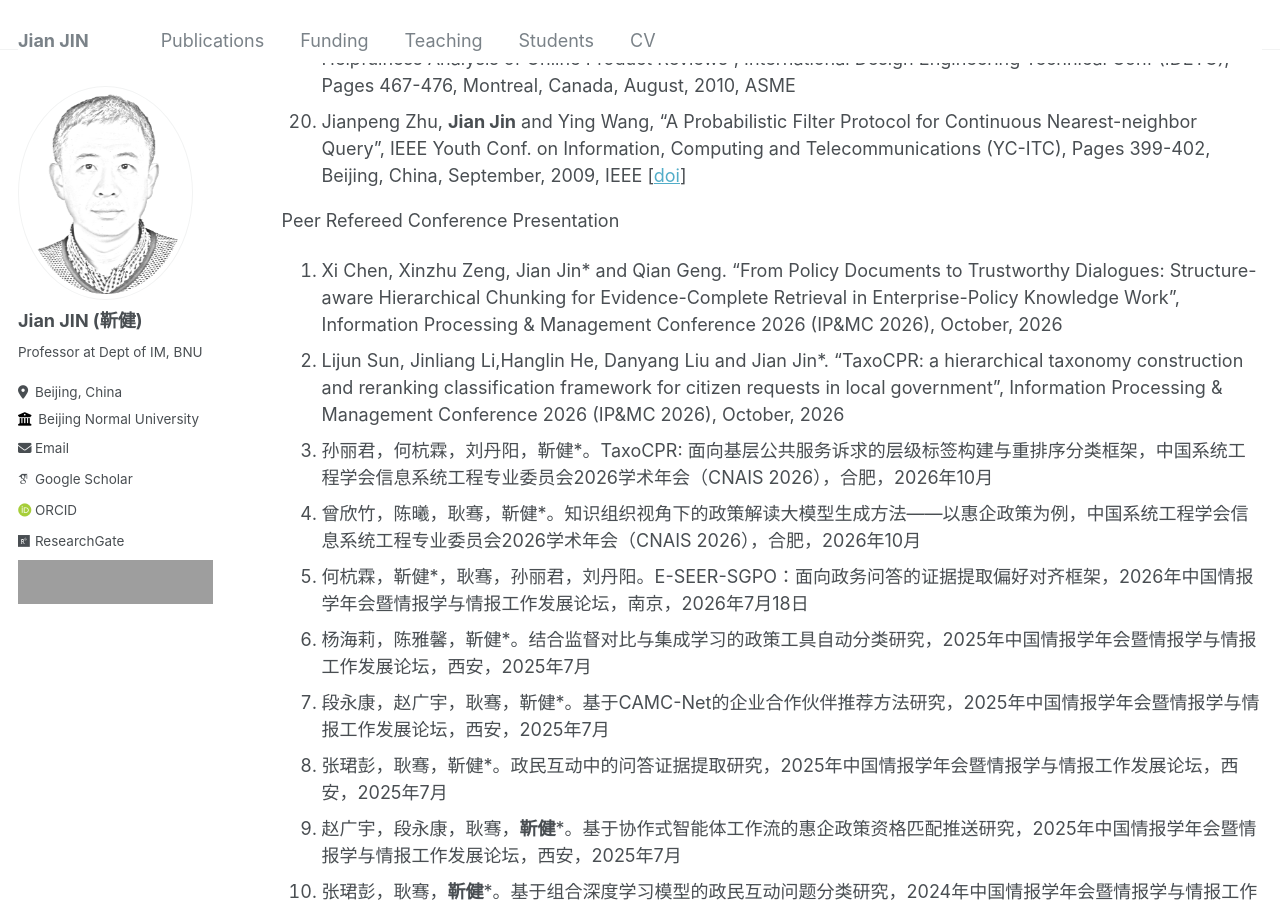
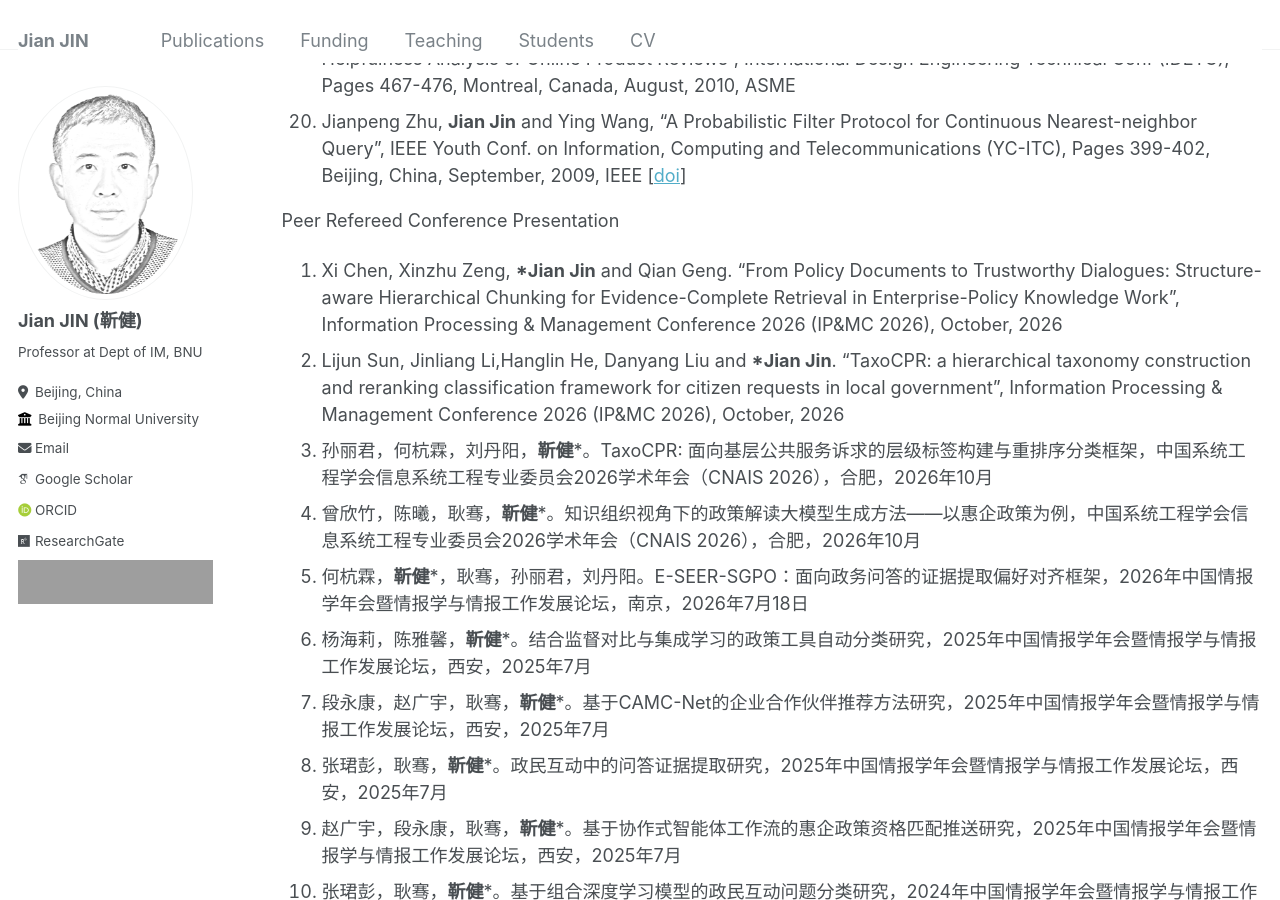
Before and after one commit to xjtujay/xjtujay.github.io, a Jekyll site: the page built from _pages/publications.md, in a window 1280 px wide and 900 px high, scrolled down 6938 px. Built offline with Jekyll 4.4.1, drawn with Linux system fonts in a browser that asks for light colours; some web fonts are replaced; grey boxes are pictures that could not be loaded.

```diff
--- a/_pages/publications.md
+++ b/_pages/publications.md
@@ -109,14 +109,14 @@ Peer Refereed Conference Paper
 1.	Jianpeng Zhu, **Jian Jin** and Ying Wang, "A Probabilistic Filter Protocol for Continuous Nearest-neighbor Query", IEEE Youth Conf. on Information, Computing and Telecommunications (YC-ITC), Pages 399-402, Beijing, China, September, 2009, IEEE [[doi](https://doi.org/10.1109/YCICT.2009.5382333)]
 
 Peer Refereed Conference Presentation
-25.	Xi Chen, Xinzhu Zeng, Jian Jin* and Qian Geng. "From Policy Documents to Trustworthy Dialogues: Structure-aware Hierarchical Chunking for Evidence-Complete Retrieval in Enterprise-Policy Knowledge Work", Information Processing & Management Conference 2026 (IP&MC 2026), October, 2026
-24.	Lijun Sun, Jinliang Li,Hanglin He, Danyang Liu and Jian Jin*. "TaxoCPR: a hierarchical taxonomy construction and reranking classification framework for citizen requests in local government", Information Processing & Management Conference 2026 (IP&MC 2026), October, 2026
-23.	孙丽君，何杭霖，刘丹阳，靳健*。TaxoCPR: 面向基层公共服务诉求的层级标签构建与重排序分类框架，中国系统工程学会信息系统工程专业委员会2026学术年会（CNAIS 2026），合肥，2026年10月
-22.	曾欣竹，陈曦，耿骞，靳健*。知识组织视角下的政策解读大模型生成方法——以惠企政策为例，中国系统工程学会信息系统工程专业委员会2026学术年会（CNAIS 2026），合肥，2026年10月
-21.	何杭霖，靳健*，耿骞，孙丽君，刘丹阳。E-SEER-SGPO：面向政务问答的证据提取偏好对齐框架，2026年中国情报学年会暨情报学与情报工作发展论坛，南京，2026年7月18日
-20.	杨海莉，陈雅馨，靳健*。结合监督对比与集成学习的政策工具自动分类研究，2025年中国情报学年会暨情报学与情报工作发展论坛，西安，2025年7月
-19.	段永康，赵广宇，耿骞，靳健*。基于CAMC-Net的企业合作伙伴推荐方法研究，2025年中国情报学年会暨情报学与情报工作发展论坛，西安，2025年7月
-18.	张珺彭，耿骞，靳健*。政民互动中的问答证据提取研究，2025年中国情报学年会暨情报学与情报工作发展论坛，西安，2025年7月
+25.	Xi Chen, Xinzhu Zeng, ***Jian Jin** and Qian Geng. "From Policy Documents to Trustworthy Dialogues: Structure-aware Hierarchical Chunking for Evidence-Complete Retrieval in Enterprise-Policy Knowledge Work", Information Processing & Management Conference 2026 (IP&MC 2026), October, 2026
+24.	Lijun Sun, Jinliang Li,Hanglin He, Danyang Liu and ***Jian Jin**. "TaxoCPR: a hierarchical taxonomy construction and reranking classification framework for citizen requests in local government", Information Processing & Management Conference 2026 (IP&MC 2026), October, 2026
+23.	孙丽君，何杭霖，刘丹阳，**靳健***。TaxoCPR: 面向基层公共服务诉求的层级标签构建与重排序分类框架，中国系统工程学会信息系统工程专业委员会2026学术年会（CNAIS 2026），合肥，2026年10月
+22.	曾欣竹，陈曦，耿骞，**靳健***。知识组织视角下的政策解读大模型生成方法——以惠企政策为例，中国系统工程学会信息系统工程专业委员会2026学术年会（CNAIS 2026），合肥，2026年10月
+21.	何杭霖，**靳健***，耿骞，孙丽君，刘丹阳。E-SEER-SGPO：面向政务问答的证据提取偏好对齐框架，2026年中国情报学年会暨情报学与情报工作发展论坛，南京，2026年7月18日
+20.	杨海莉，陈雅馨，**靳健***。结合监督对比与集成学习的政策工具自动分类研究，2025年中国情报学年会暨情报学与情报工作发展论坛，西安，2025年7月
+19.	段永康，赵广宇，耿骞，**靳健***。基于CAMC-Net的企业合作伙伴推荐方法研究，2025年中国情报学年会暨情报学与情报工作发展论坛，西安，2025年7月
+18.	张珺彭，耿骞，**靳健***。政民互动中的问答证据提取研究，2025年中国情报学年会暨情报学与情报工作发展论坛，西安，2025年7月
 17.	赵广宇，段永康，耿骞，**靳健***。基于协作式智能体工作流的惠企政策资格匹配推送研究，2025年中国情报学年会暨情报学与情报工作发展论坛，西安，2025年7月
 16.	张珺彭，耿骞，**靳健***。基于组合深度学习模型的政民互动问题分类研究，2024年中国情报学年会暨情报学与情报工作发展论坛，天津，2024年10月
 15.	段永康，**靳健***。基于检索增强生成技术的惠企政策比较研究，2024年中国情报学年会暨情报学与情报工作发展论坛，天津，2024年10月
```
